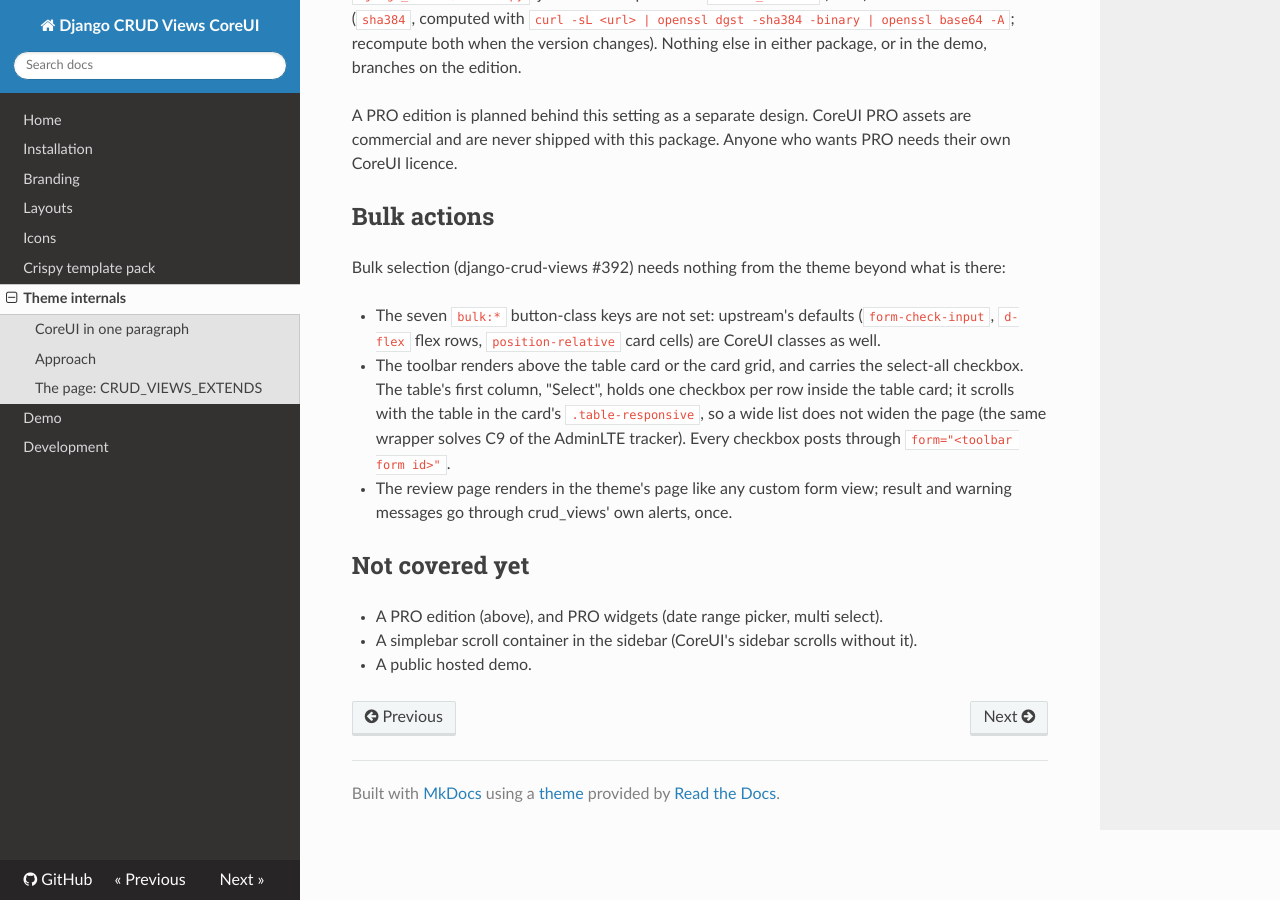
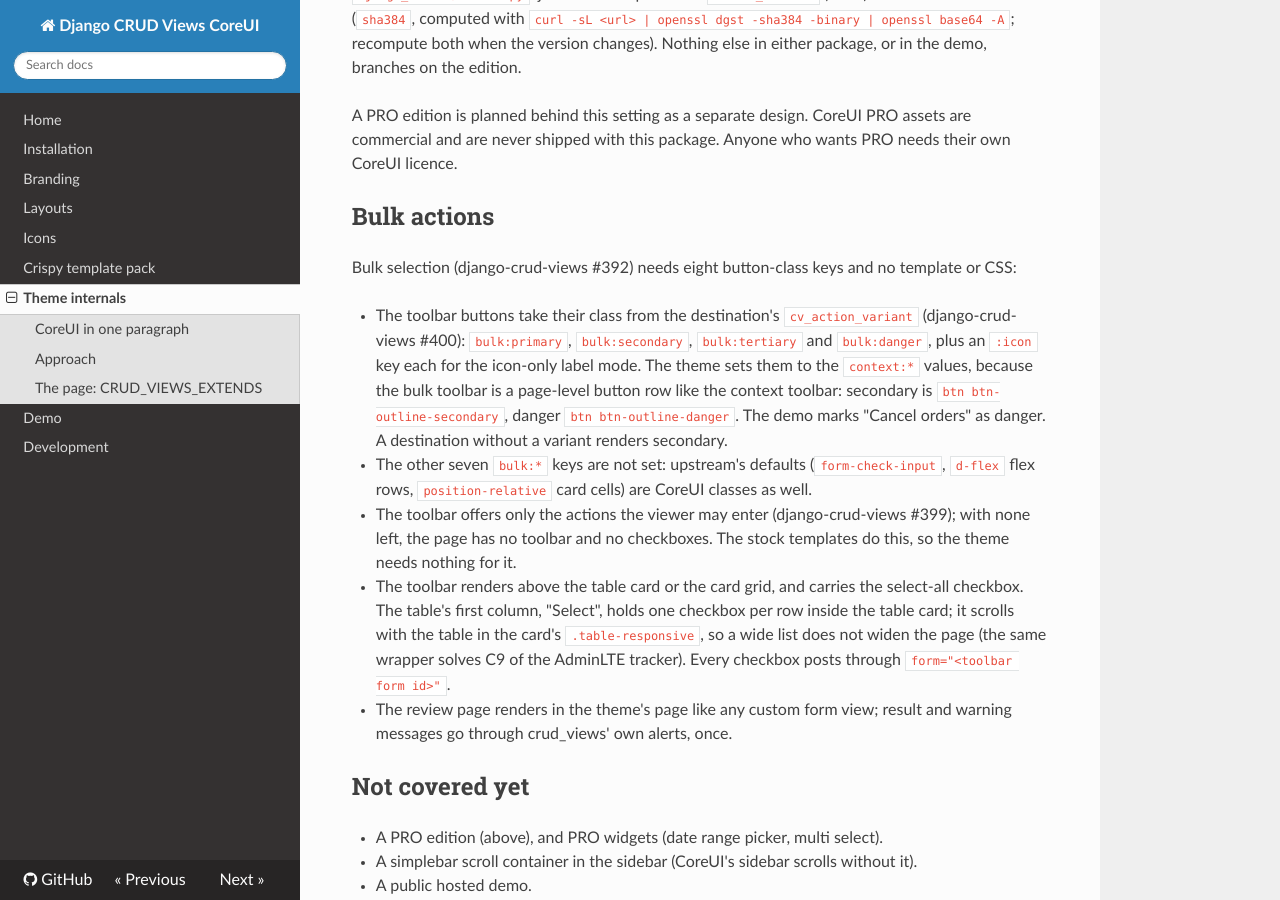
Before and after one commit to jacob-consulting/django-crud-views-coreui, an MkDocs documentation site: the page built from docs/theme_internals.md, in a window 1280 px wide and 900 px high, scrolled down 6251 px. Built offline with MkDocs 1.6.1, drawn with Linux system fonts in a browser that asks for light colours; nearby versions of some CDN libraries.

Commit message:
docs: tracker and theme guide — C10 and C11 done (#399, #400 adopted)
Co-Authored-By: Claude Opus 5.5 <noreply@anthropic.com>

```diff
--- a/docs/theme_internals.md
+++ b/docs/theme_internals.md
@@ -218,10 +218,17 @@ with this package. Anyone who wants PRO needs their own CoreUI licence.
 
 ## Bulk actions
 
-Bulk selection (django-crud-views #392) needs nothing from the theme beyond what is there:
+Bulk selection (django-crud-views #392) needs eight button-class keys and no template or CSS:
 
-- The seven `bulk:*` button-class keys are not set: upstream's defaults (`form-check-input`, `d-flex` flex rows,
+- The toolbar buttons take their class from the destination's `cv_action_variant` (django-crud-views #400):
+  `bulk:primary`, `bulk:secondary`, `bulk:tertiary` and `bulk:danger`, plus an `:icon` key each for the icon-only label
+  mode. The theme sets them to the `context:*` values, because the bulk toolbar is a page-level button row like the
+  context toolbar: secondary is `btn btn-outline-secondary`, danger `btn btn-outline-danger`. The demo marks "Cancel
+  orders" as danger. A destination without a variant renders secondary.
+- The other seven `bulk:*` keys are not set: upstream's defaults (`form-check-input`, `d-flex` flex rows,
   `position-relative` card cells) are CoreUI classes as well.
+- The toolbar offers only the actions the viewer may enter (django-crud-views #399); with none left, the page has no
+  toolbar and no checkboxes. The stock templates do this, so the theme needs nothing for it.
 - The toolbar renders above the table card or the card grid, and carries the select-all checkbox. The table's first
   column, "Select", holds one checkbox per row inside the table card; it scrolls with the table in the card's
   `.table-responsive`, so a wide list does not widen the page (the same wrapper solves C9 of the AdminLTE tracker).
--- a/superpowers/notes/upstream-tracker.md
+++ b/superpowers/notes/upstream-tracker.md
@@ -104,6 +104,8 @@ demo has no i18n; covered by `test_no_data_bs_on_any_testapp_page`), the prefixe
 | U11 | reduced (2026-11-21) | system check `crud_views_coreui.E002`, now `crud_views` only (two layout overrides remain) |
 | U12 | done (extensions #6, PR #7, 0.4.0; adopted 2026-11-21) | `crud_views_coreui.css`, `--cv-*` tokens on `.cv-typeahead, .cv-typeahead-select` |
 | U13 | done (#403, PR #405 @ `5f5918ad`; browser check passed 2026-11-22, #403 closed) | nothing; the fix reads the prefix the theme already registers (`register_data_prefix("coreui")`) |
+| C10 | done (#399, PR #404 @ `822f737c`; checked 2026-11-23) | nothing; the stock table and card templates follow `view.cv_bulk_buttons`. `test_roasters_are_not_offered_cancel` pins it in the demo |
+| C11 | done (#400, PR #402 @ `71f59256`; adopted 2026-11-23) | `bulk:primary` … `bulk:danger` and their `:icon` keys in `COREUI_BUTTON_CLASSES`, the `context:*` values; the demo's "Cancel orders" sets `cv_action_variant = "danger"` |
 
 U8 verdict: not worth an issue of its own. Two themes repeat a dozen lines of registration and the duplication hides no
 bug. #391 shipped `register_data_prefix()` without a `register_theme()` helper, so the theme's `ready()` now makes six
@@ -120,15 +122,17 @@ registrations; revisit when a third theme exists or a registration bug appears.
 - **U8**: see the verdict above.
 - **U11**: E002 stays for the two layout overrides (`snippets/form_frame.html`, `table/bootstrap5.html`); they are
   theme layout, not upstream gaps.
-- **C10** (bulk toolbar shows every action to every viewer): filed as django-crud-views #399 (2026-11-21), amending
-  #387 D-03: the toolbar offers an action only when its destination passes `cv_has_access` and `cv_action_enabled`
-  for the viewer (default, no flag, no per-row check); a source with no action left renders no toolbar and no
-  checkboxes. Once released, Kim no longer sees "Cancel orders"; nothing to remove here.
-- **C11** (no danger variant for bulk buttons): filed as django-crud-views #400 (2026-11-21), amending 06.41
-  D-19 / D-29: a dedicated bulk leaf (`crud_views/tags/button/bulk.html`) with four class keys `bulk:primary` to
-  `bulk:danger`, selected by the destination's `cv_action_variant` (stock values unchanged). Once released, add the
-  four keys (and `:icon` variants) to `COREUI_BUTTON_CLASSES` and set `cv_action_variant = "danger"` on the demo's
-  "Cancel orders".
+- **C10** (bulk toolbar shows every action to every viewer): done. Fixed by django-crud-views #399 (PR #404 @
+  `822f737c`): the toolbar offers an action only when its destination passes `cv_has_access` and `cv_action_enabled`
+  for the viewer, and a source with no action left renders no toolbar and no checkboxes. The theme uses the stock
+  table and card templates, so nothing changed here; Kim sees only "Mark roasted" (`test_roasters_are_not_offered_cancel`,
+  2026-11-23).
+- **C11** (no danger variant for bulk buttons): done. Fixed by django-crud-views #400 (PR #402 @ `71f59256`): a
+  dedicated bulk leaf with four class keys `bulk:primary` to `bulk:danger`, selected by the destination's
+  `cv_action_variant` (an unset variant renders `secondary`; every stock value is `btn btn-primary`). Adopted
+  2026-11-23: `COREUI_BUTTON_CLASSES` sets the four keys and their `:icon` keys to the `context:*` values (the bulk
+  toolbar is a page-level button row like the context toolbar), and the demo's "Cancel orders" sets
+  `cv_action_variant = "danger"` (`btn btn-outline-danger`; `test_toolbar_buttons_follow_the_destination_variant`).
 - **U13** (stock modal adapter waits for `*.bs.modal` events CoreUI never dispatches): fixed by django-crud-views
   PR #405 @ `5f5918ad`; the browser check passed and #403 is closed (2026-11-22). Nothing open in the theme. Local
   development runs the fix once `../django-crud-views` is pulled to `5f5918ad` or later.
@@ -453,7 +457,8 @@ The gaps found in the AdminLTE tracker apply here as they are:
   puts `.table-responsive` around the table inside the card (`{% block table %}`), so a wide list with the select column
   scrolls inside the card. No CSS rule; `test_bulk_table_inside_coreui_card` pins the structure.
 - **C10** (the toolbar shows every action to every viewer) and **C11** (no danger variant for bulk buttons): upstream
-  gaps, not worked around; no CoreUI-specific effect.
+  gaps, not worked around; no CoreUI-specific effect. Both fixed upstream and adopted 2026-11-23 (see "Still open");
+  since C11 the theme sets the four `bulk:*` variant keys and their `:icon` keys.
 - **C8** (a sorted column of a prefixed table, e.g. `?c-sort=name` on the bulk list, has no `aria-sort` and no sort icon):
   the `aria-sort` half is U10 here (the table.thead copy reads the ordering from the table, so the prefix works;
   `test_bulk_prefixed_sort_sets_aria_sort`). The icon half is not solved: the copy still tests `request.GET.sort`,
```
